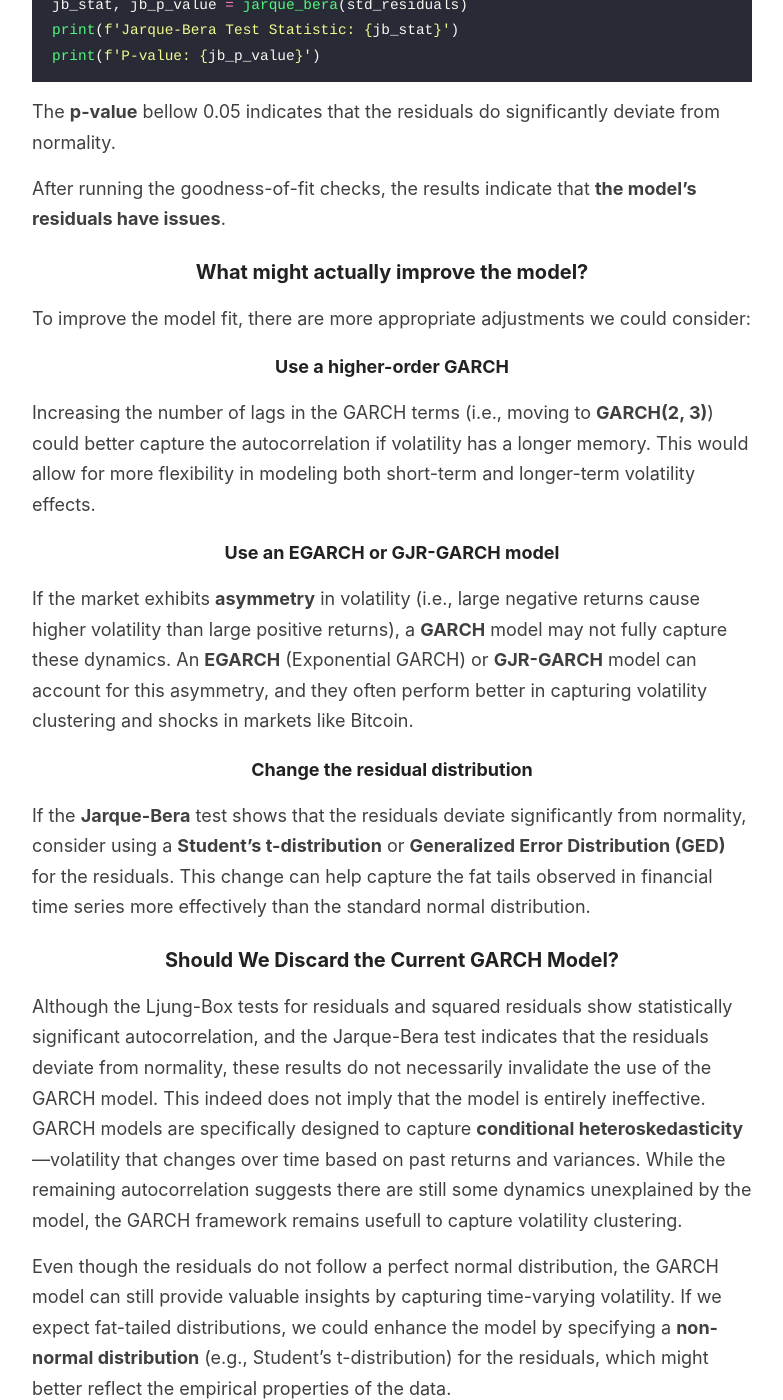
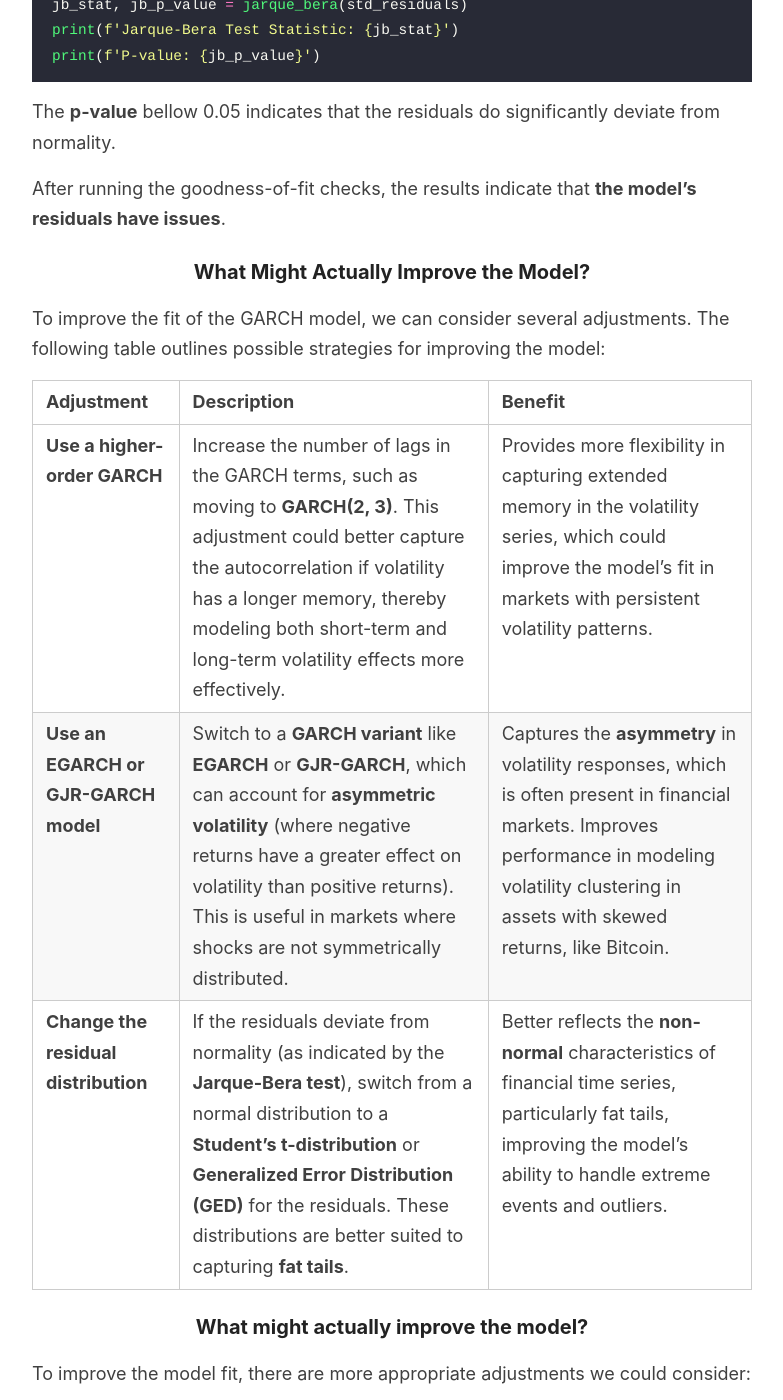
Before and after one commit to Zaltarba/blog, a Jekyll site: the page built from _posts/2024-09-23-BitcoinVolatility-2.md, in a window 1280 px wide and 1400 px high, scrolled down 16274 px. Shown: the whole window, without its empty margins (248-1031 px from the left). Built offline with Jekyll 4.4.1, drawn with Linux system fonts in a browser that asks for light colours; formulas are drawn with MathJax 3.

Commit message:
Update 2024-09-23-BitcoinVolatility-2.md

```diff
--- a/_posts/2024-09-23-BitcoinVolatility-2.md
+++ b/_posts/2024-09-23-BitcoinVolatility-2.md
@@ -445,6 +445,16 @@ The **p-value** bellow 0.05 indicates that the residuals do significantly deviat
 
 After running the goodness-of-fit checks, the results indicate that **the model’s residuals have issues**.
 
+### What Might Actually Improve the Model?
+
+To improve the fit of the GARCH model, we can consider several adjustments. The following table outlines possible strategies for improving the model:
+
+| **Adjustment**                          | **Description**                                                                                                                                                                                                                                                                          | **Benefit**                                                                                                                                                                                       |
+|-----------------------------------------|------------------------------------------------------------------------------------------------------------------------------------------------------------------------------------------------------------------------------------------------------------------------------------------|---------------------------------------------------------------------------------------------------------------------------------------------------------------------------------------------------|
+| **Use a higher-order GARCH**            | Increase the number of lags in the GARCH terms, such as moving to **GARCH(2, 3)**. This adjustment could better capture the autocorrelation if volatility has a longer memory, thereby modeling both short-term and long-term volatility effects more effectively.                        | Provides more flexibility in capturing extended memory in the volatility series, which could improve the model’s fit in markets with persistent volatility patterns.                                |
+| **Use an EGARCH or GJR-GARCH model**    | Switch to a **GARCH variant** like **EGARCH** or **GJR-GARCH**, which can account for **asymmetric volatility** (where negative returns have a greater effect on volatility than positive returns). This is useful in markets where shocks are not symmetrically distributed.                 | Captures the **asymmetry** in volatility responses, which is often present in financial markets. Improves performance in modeling volatility clustering in assets with skewed returns, like Bitcoin. |
+| **Change the residual distribution**    | If the residuals deviate from normality (as indicated by the **Jarque-Bera test**), switch from a normal distribution to a **Student’s t-distribution** or **Generalized Error Distribution (GED)** for the residuals. These distributions are better suited to capturing **fat tails**. | Better reflects the **non-normal** characteristics of financial time series, particularly fat tails, improving the model's ability to handle extreme events and outliers.                           |
+
 ### What might actually improve the model?
 
 To improve the model fit, there are more appropriate adjustments we could consider:
```
